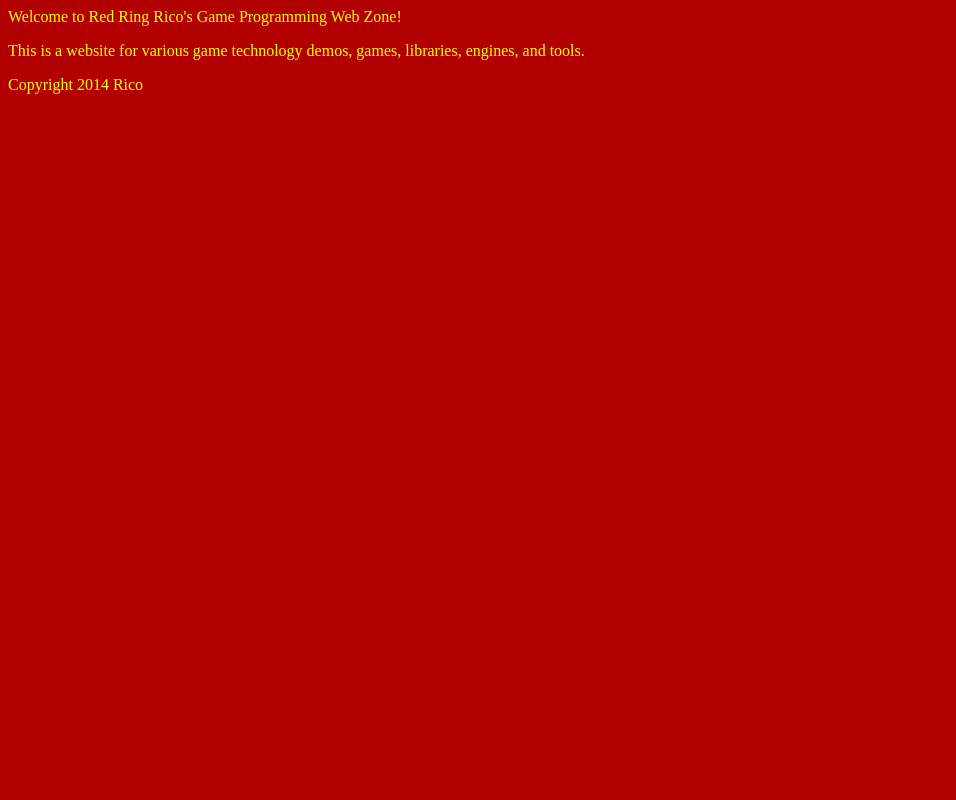
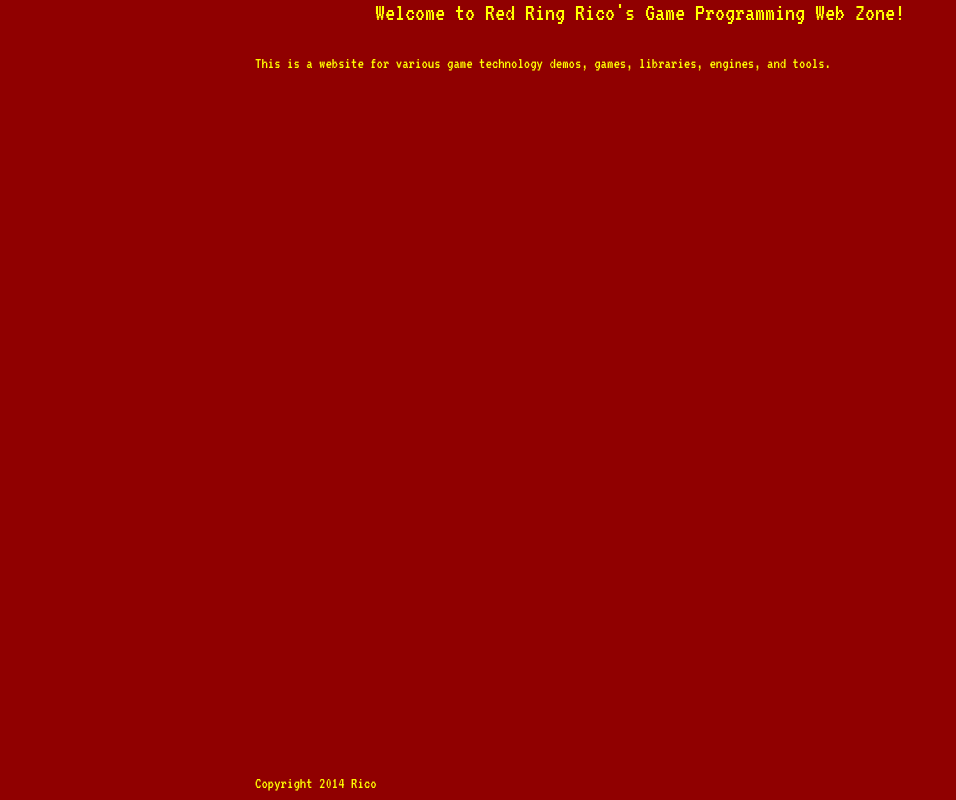
Before and after one commit to RedRingRico/redringrico.com, a PHP site: page / in a window 1280 px wide. Shown: the whole page, without its empty margins (0-956 px from the left). Run offline with PHP 8.4, Linux system fonts and the light colour scheme.

Commit message:
Added a CSS file to improve the look of the site
|WEB|
[/index.php]
* Changed the background colour to a deeper red
* Using the VT323 font from Google Fonts
* The CSS file is used to format the page
[/common/default.css]
* The contents of the site are limited to 770px wide to accomodate most web
  browser windows
* The header id provides enough spacing to allow the header to not interfere
  with the page's contents
* The footer id is used to force the footer section to the floor of the page

```diff
--- /dev/null
+++ b/common/default.css
@@ -0,0 +1,37 @@
+html,
+body
+{
+	margin: auto;
+	background:#900000;
+	color:#FFFF00;
+	font-family: 'VT323';
+	width: 770px;
+	padding: 0;
+	height: 100%;
+}
+
+#content
+{
+	min-height: 100%;
+	position: relative;
+}
+
+#header
+{
+	text-align: center;
+	font-size: 25px;
+	padding-bottom: 30px;
+}
+
+#body
+{
+	padding-bottom:25px;
+}
+
+#footer
+{
+	position:absolute;
+	bottom:0;
+	width: 100%;
+	height: 25px;
+}
--- a/index.php
+++ b/index.php
@@ -1,16 +1,21 @@
 <html>
 	<head>
 		<title>Red Ring Rico's Game Programming Web Zone</title>
+		<link href='http://fonts.googleapis.com/css?family=VT323' rel='stylesheet' type='text/css'>
+		<link href="common/default.css" rel="stylesheet" type="text/css">
 	</head>
-	<body style="background:#B20000; color:#FFFF00">
-		<p>
-			Welcome to Red Ring Rico's Game Programming Web Zone!
-		</p>
-		<p>
-			This is a website for various game technology demos, games, libraries, engines, and tools.
-		</p>
-		<p>
-			Copyright <?php echo date( 'Y' )?> Rico
-		</p>
+	<body>
+		<div id="content">
+			<div id="header">
+				Welcome to Red Ring Rico's Game Programming Web Zone!
+			</div>
+
+			<div id="body">
+				This is a website for various game technology demos, games, libraries, engines, and tools.
+			</div>
+
+			<div id="footer">
+				Copyright <?php echo date( 'Y' )?> Rico
+			</div>
 	</body>
 </html>
```
Also changed, not shown: 2 other files.
